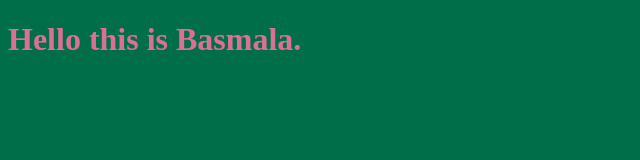
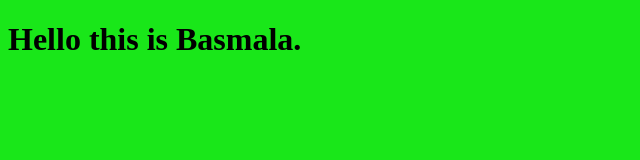
Before and after one commit to basmalaalmaadawe132007-maker/My-project, a plain HTML site: page index.html in a window 1280 px wide. Shown: the whole page, without its empty margins (0-640 px from the left). Drawn offline with Linux system fonts and the light colour scheme.

Commit message:
chancing style for the title

```diff
--- a/style.css
+++ b/style.css
@@ -1,6 +1,6 @@
 h1{
-  color:palevioletred;
+  color:black;
 }
 body{
-background-color: rgb(1, 110, 74);
+background-color:rgb(25, 231, 25);
 }
```
